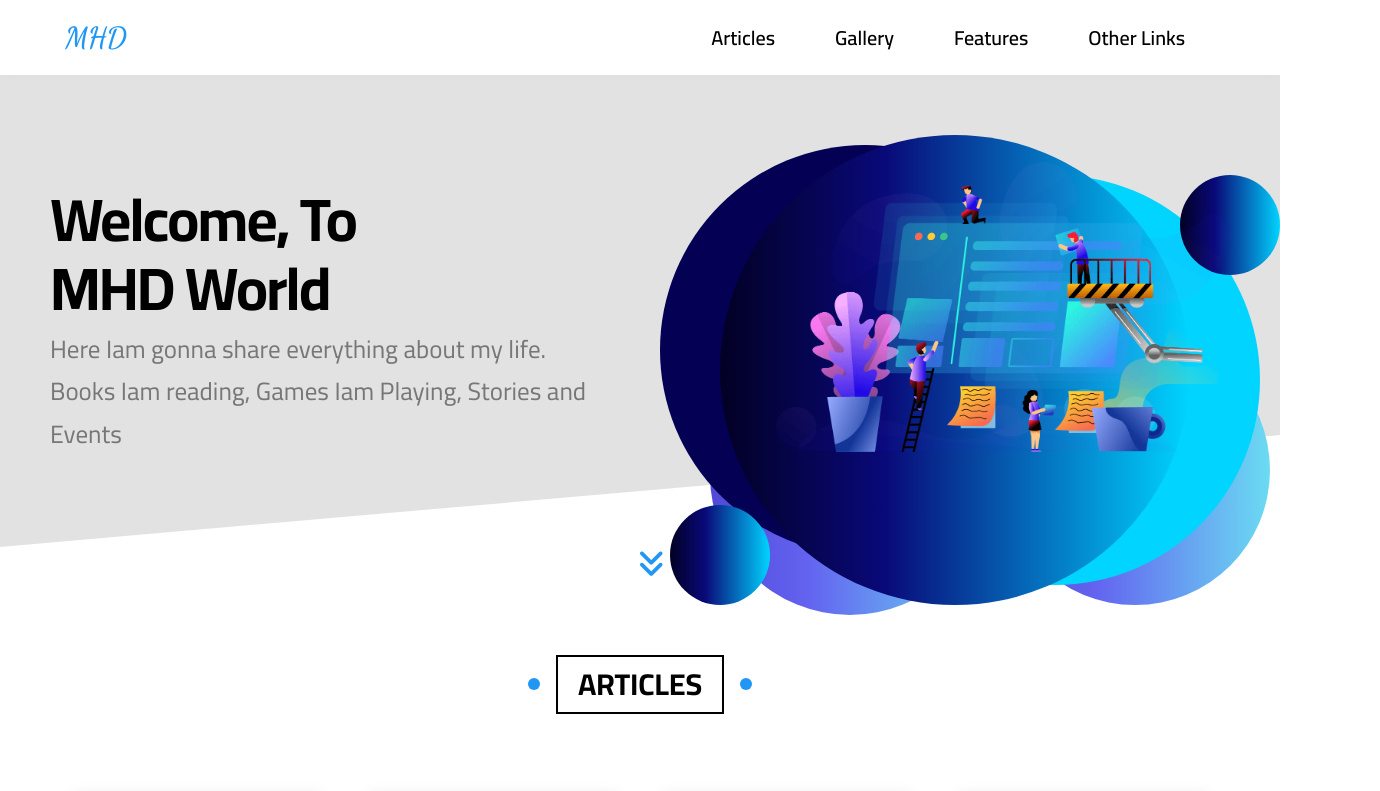
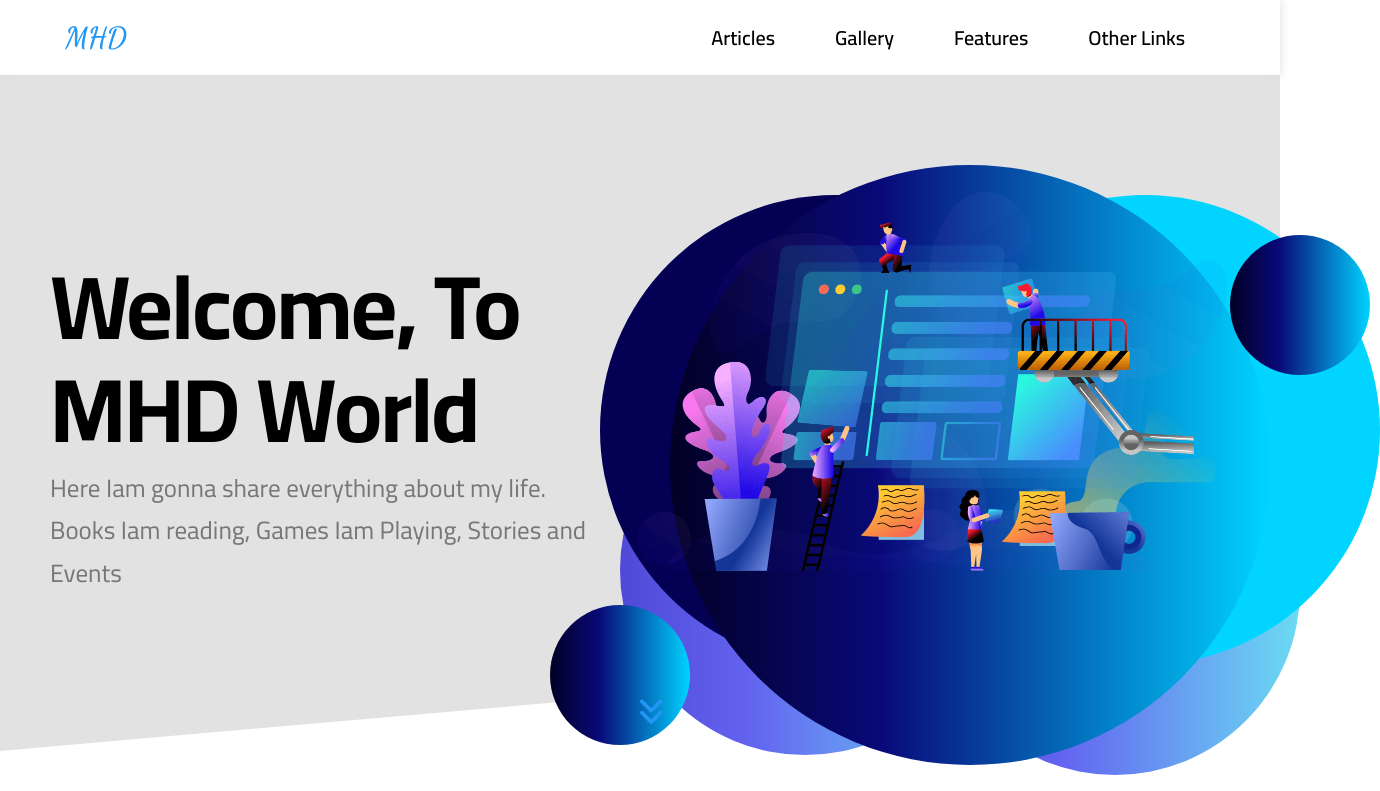
Before and after one commit to RahimMHD/project-portfolio-template, a website built with Vite: page index.html in a window 1280 px wide. Shown: the top 791 px of the page, 1380 px wide, since content can reach past the window. Built offline with nearby package versions, Linux system fonts and the light colour scheme; files whose address does not match are found by name; a web font is replaced by a local one.

Commit message:
Update style.css

```diff
--- a/css/style.css
+++ b/css/style.css
@@ -6,19 +6,7 @@
   box-sizing: border-box;
 }
 
-
 :root {
-  /* font-family: Inter, system-ui, Avenir, Helvetica, Arial, sans-serif;
-  line-height: 1.5;
-  font-weight: 400;
-
-  font-synthesis: none;
-  text-rendering: optimizeLegibility;
-  -webkit-font-smoothing: antialiased;
-  -moz-osx-font-smoothing: grayscale;
-  -webkit-text-size-adjust: 100%; */
-
-
   --main-color: #2196f3;
   --secend-color: #1787e0;
   --transition: 0.3s;
@@ -308,8 +296,8 @@ ul {
 /* end the header  */
 /* start lending page  */
 .lending {
-  padding: 0px 0 30px;
-  margin: 30px auto;
+  padding: 10px 0 30px;
+  margin: 40px auto;
   position: relative;
 }
 
@@ -327,13 +315,14 @@ ul {
 }
 
 .lending .container {
-  padding: 0px 0 60px;
+  padding: 40px 0 60px;
   display: flex;
   align-items: center;
   flex-wrap: wrap;
   transform-origin: top center;
   transform: translateY(70px) perspective(2000px);
 }
+
 
 @media (max-width: 992px) {
   .lending .container {
@@ -354,8 +343,7 @@ ul {
 }
 
 .lending .container .info h1 {
-  width: 355px;
-  font-size: 60px;
+  font-size: 90px;
   margin: 0;
   letter-spacing: -2px;
   transition: 300ms ease-in-out;
@@ -425,7 +413,7 @@ ul {
 }
 
 .lending .container .image .one {
-  top: 160px;
+  top: 150px;
   right: 240px;
   background: rgb(2, 0, 36);
   background: linear-gradient(90deg,
@@ -436,13 +424,13 @@ ul {
 }
 
 .lending .container .image .one.move-up {
-  width: 280px;
-  height: 280px;
+  width: 370px;
+  height: 370px;
 }
 
 .lending .container .image .two {
-  top: 160px;
-  right: -40px;
+  top: 170px;
+  right: -70px;
   background: rgb(2, 0, 36);
   background: linear-gradient(90deg,
           rgb(80, 73, 215) 0%,
@@ -451,60 +439,60 @@ ul {
 }
 
 .lending .container .image .two.move-up {
-  width: 270px;
-  height: 270px;
+  width: 370px;
+  height: 370px;
 }
 
 .lending .container .image .three {
-  top: -30px;
+  top: -40px;
   right: 160px;
   background: rgb(4, 0, 84);
 }
 
 .lending .container .image .three.move-up {
-  width: 410px;
-  height: 410px;
-}
-
-.lending .container .image .four {
-  top: 0px;
-  right: -30px;
-  background: rgba(0, 212, 255, 1);
-}
-
-.lending .container .image .four.move-up {
-  width: 410px;
-  height: 410px;
-}
-
-.lending .container .image .five {
-  top: -40px;
-  right: 40px;
-}
-
-.lending .container .image .five.move-up {
   width: 470px;
   height: 470px;
 }
 
+.lending .container .image .four {
+  top: -40px;
+  right: -150px;
+  background: rgba(0, 212, 255, 1);
+}
+
+.lending .container .image .four.move-up {
+  width: 470px;
+  height: 470px;
+}
+
+.lending .container .image .five {
+  top: -70px;
+  right: -40px;
+}
+
+.lending .container .image .five.move-up {
+  width: 600px;
+  height: 600px;
+}
+
 .lending .container .image .sex {
   top: 0px;
-  right: -50px;
+  right: -140px;
 }
 
 .lending .container .image .sex.move-up {
-  width: 100px;
-  height: 100px;
+  width: 140px;
+  height: 140px;
 }
 
 .lending .container .image .seven {
-  top: 330px;
-  right: 460px;
+  top: 370px;
+  right: 540px;
 }
 
 .lending .container .image .seven.move-up {
-  width: 100px;
-  height: 100px;
+  width: 140px;
+  height: 140px;
 }
 
 .lending .container .image .container-image {
@@ -519,7 +507,7 @@ ul {
 }
 
 .lending .container .image .container-image.move-up {
-  width: 460px;
+  width: 600px;
 }
 
 @media (max-width: 992px) {
@@ -533,15 +521,15 @@ ul {
 
 @keyframes lending {
   0% {
-    bottom: -30px;
+      bottom: 0;
   }
 
   50% {
-    bottom: 40px;
+      bottom: 70px;
   }
 
   100% {
-    bottom: -30px;
+      bottom: 0px;
   }
 }
 
@@ -840,22 +828,23 @@ ul {
 }
 
 .features .box:nth-of-type(1) {
-  transform: translateY(-80px);
+  transform: translateX(-120px);
   opacity: 0;
 }
 
 .features .box:nth-of-type(2) {
-  transform: translateY(-80px);
+  transform: translateY(-100px);
   opacity: 0;
 }
 
 .features .box:nth-of-type(3) {
-  transform: translateY(80px);
+  transform: translateX(120px);
   opacity: 0;
 }
 
 .features .box.move-up {
-  transform: translateY(0px) translateX(0px);
+  transform: translateY(0px);
+  transform: translateX(0px);
   opacity: 1;
 }
 
@@ -886,7 +875,7 @@ ul {
   background-color: rgba(7 229 151 / 40%);
 }
 
-.features .Passion .image::before {
+.features .passion .image::before {
   background-color: rgba(3 168 245 / 40%);
 }
 
@@ -1636,14 +1625,14 @@ ul {
 }
 
 .event::before {
-  content: url(../dots.png);
+  content: url(../images/dots.png);
   position: absolute;
   top: 220px;
   right: 0;
 }
 
 .event::after {
-  content: url(../dots.png);
+  content: url(../images/dots.png);
   position: absolute;
   bottom: 250px;
   left: 0;
@@ -1808,14 +1797,14 @@ ul {
 }
 
 .price::before {
-  content: url(../dots.png);
+  content: url(../images/dots.png);
   position: absolute;
   top: 220px;
   right: 0;
 }
 
 .price::after {
-  content: url(../dots.png);
+  content: url(../images/dots.png);
   position: absolute;
   bottom: 250px;
   left: 0;
@@ -1838,21 +1827,22 @@ ul {
 }
 
 .price .box:nth-of-type(1) {
-  transform: translateY(80px);
+  transform: translateX(-120px);
   opacity: 0;
 }
 
 .price .box:nth-of-type(2) {
-  transform: translateY(80px);
+  transform: translateY(100px);
   opacity: 0;
 }
 
 .price .box:nth-of-type(3) {
-  transform: translateY(80px);
+  transform: translateX(120px);
   opacity: 0;
 }
 
 .price .box.move-up {
+  transform: translateX(0);
   transform: translateY(0);
   opacity: 1;
 }
@@ -1991,6 +1981,12 @@ ul {
   padding-top: var(--padding-main);
   padding-bottom: var(--padding-main);
   position: relative;
+  transition: var(--transition);
+  opacity: 0;
+}
+
+.video.move-up {
+  opacity: 1;
 }
 
 .video .container .info {
@@ -1998,17 +1994,6 @@ ul {
   display: flex;
   border: 1px #e9e6e6 solid;
   padding: 0;
-}
-
-.video .container .info .box.move-up {
-  transition: var(--transition);
-  transform: translateY(40px);
-  opacity: 0.01;
-}
-
-.video .container .info .box.move-up {
-  transform: translateY(0px);
-  opacity: 1;
 }
 
 @media (max-width:991px) {
```
Lines whose indentation alone changed are shown as unchanged.
